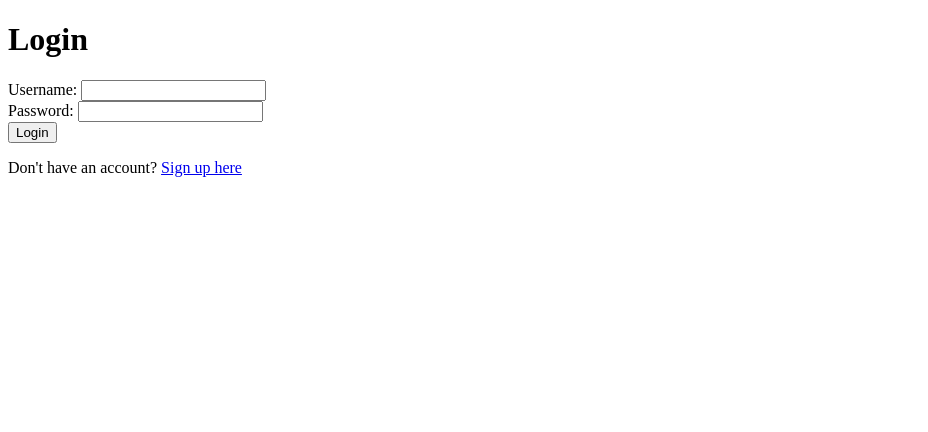
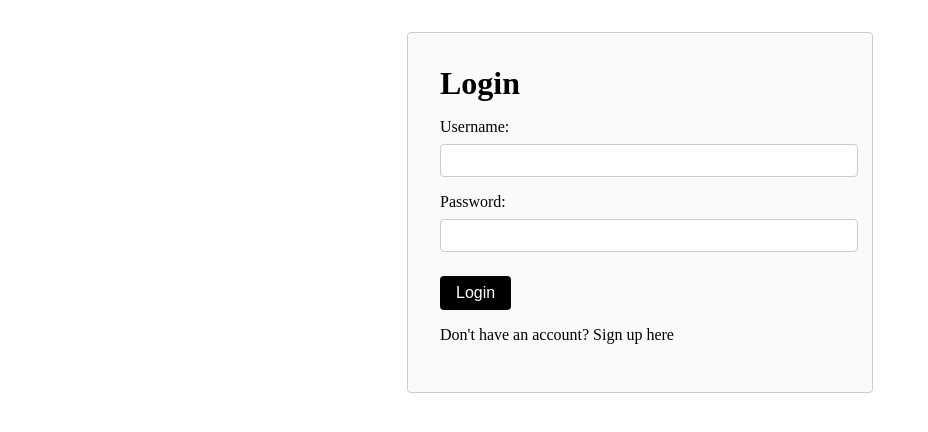
Before and after one commit to lochendrix/497-grocery, a Flask app: page /login in a window 1280 px wide. Shown: the top 432 px of the page, without its empty margins (0-928 px from the left). Run offline with Flask 3, Linux system fonts and the light colour scheme.

Commit message:
style for login/signup

```diff
--- a/server/app.py
+++ b/server/app.py
@@ -1,4 +1,5 @@
-from flask import Flask, render_template
+from flask import Flask, render_template, redirect, url_for
+from flask_login import current_user
 from extensions import db, login_manager
 from services.kroger import get_store_info
 from routes.auth import auth_bp  # Authentication routes blueprint (create this file)
@@ -24,6 +25,8 @@ def create_app():
 
     @app.route('/')
     def index():
+        if not current_user.is_authenticated:
+            return redirect(url_for('auth.login'))
         return render_template('index.html')
 
     @app.route('/kroger')
--- a/server/static/style.css
+++ b/server/static/style.css
@@ -413,3 +413,71 @@
 
      color: #333333;
  }
+
+ /* --- Form Container --- */
+ .form-container {
+     max-width: 400px;
+     margin: 2rem auto;
+     padding: 2rem;
+     border: 1px solid #ccc;
+     border-radius: 4px;
+     background-color: #fafafa;
+ }
+
+ .form-container h1 {
+     margin-top: 0;
+     margin-bottom: 1rem;
+ }
+
+ .form-container label {
+     display: block;
+     margin-top: 1rem;
+     font-weight: 500;
+ }
+
+ .form-container input[type="text"],
+ .form-container input[type="password"] {
+     width: 100%;
+     padding: 0.5rem;
+     margin-top: 0.5rem;
+     border: 1px solid #ccc;
+     border-radius: 4px;
+ }
+
+ .form-container input[type="submit"] {
+     margin-top: 1.5rem;
+     padding: 0.5rem 1rem;
+     background-color: #000;
+     color: #fff;
+     border: none;
+     border-radius: 4px;
+     cursor: pointer;
+     font-size: 1rem;
+ }
+
+ .form-container input[type="submit"]:hover {
+     opacity: 0.8;
+ }
+
+ .form-container p {
+     margin-top: 1rem;
+ }
+
+ .form-container a {
+     color: #000;
+     text-decoration: none;
+ }
+
+ .form-container a:hover {
+     text-decoration: underline;
+ }
+
+ input[type="text"],
+ input[type="email"],
+ input[type="password"] {
+     width: 100%;
+     padding: 0.5rem;
+     margin-top: 0.5rem;
+     border: 1px solid #ccc;
+     border-radius: 4px;
+ }
--- a/server/templates/index.html
+++ b/server/templates/index.html
@@ -339,9 +339,6 @@
             search_button = document.getElementById("search_enter_button");
             search_button.addEventListener("click", generate_recommendations.bind(null, "Meijer"));
         </script>
-        {% else %}
-      <h1>Welcome to the Grocery App</h1>
-      <a href="{{ url_for('auth.login') }}">Login</a> or <a href="{{ url_for('auth.signup') }}">Sign Up</a>
     {% endif %}
 
     </body>
--- a/server/templates/login.html
+++ b/server/templates/login.html
@@ -2,19 +2,23 @@
 <html lang="en">
 <head>
     <meta charset="UTF-8">
+    <link rel="stylesheet" href="{{ url_for('static', filename='style.css') }}">
     <title>Login</title>
 </head>
-<body>
-    <h1>Login</h1>
-    <form method="POST">
-        <label>Username:</label>
-        <input type="text" name="username" required>
-        <br>
-        <label>Password:</label>
-        <input type="password" name="password" required>
-        <br>
-        <input type="submit" value="Login">
-    </form>
-    <p>Don't have an account? <a href="{{ url_for('auth.signup') }}">Sign up here</a></p>
-</body>
+<div class="form-container">
+        <h1>Login</h1>
+        <form method="POST">
+            <label for="username">Username:</label>
+            <input type="text" name="username" id="username" required>
+
+            <label for="password">Password:</label>
+            <input type="password" name="password" id="password" required>
+
+            <input type="submit" value="Login">
+        </form>
+        <p>
+            Don't have an account?
+            <a href="{{ url_for('auth.signup') }}">Sign up here</a>
+        </p>
+    </div>
 </html>
--- a/server/templates/signup.html
+++ b/server/templates/signup.html
@@ -2,9 +2,10 @@
 <html lang="en">
 <head>
     <meta charset="UTF-8">
+    <link rel="stylesheet" href="{{ url_for('static', filename='style.css') }}">
     <title>Sign Up</title>
 </head>
-<body>
+<div class="form-container">
     <h1>Sign Up</h1>
     <form method="POST">
         <label>Username:</label>
@@ -19,5 +20,5 @@
         <input type="submit" value="Sign Up">
     </form>
     <p>Already have an account? <a href="{{ url_for('auth.login') }}">Log in here</a></p>
-</body>
+</div>
 </html>
```
